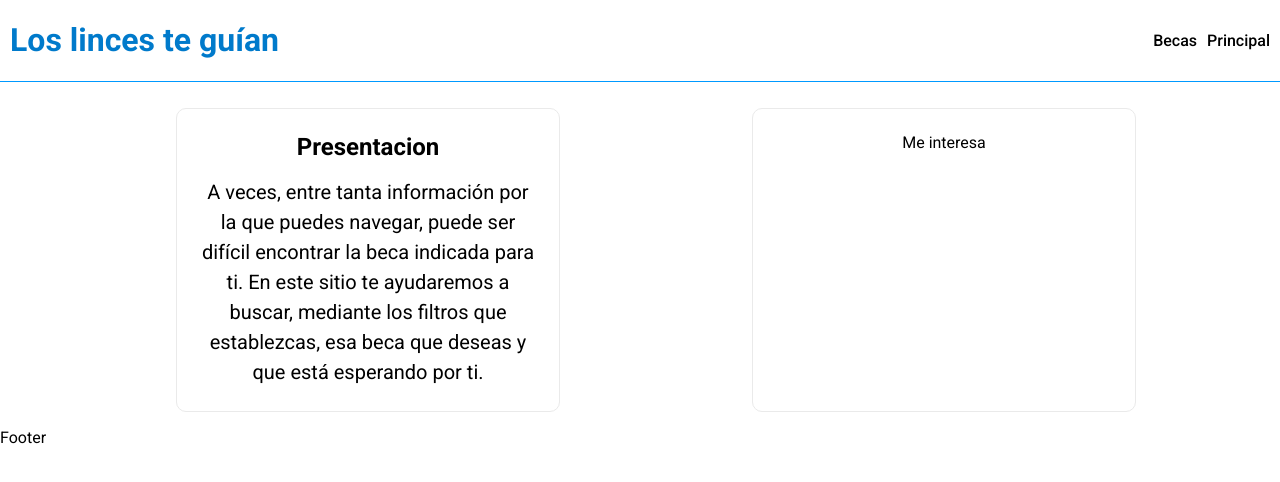
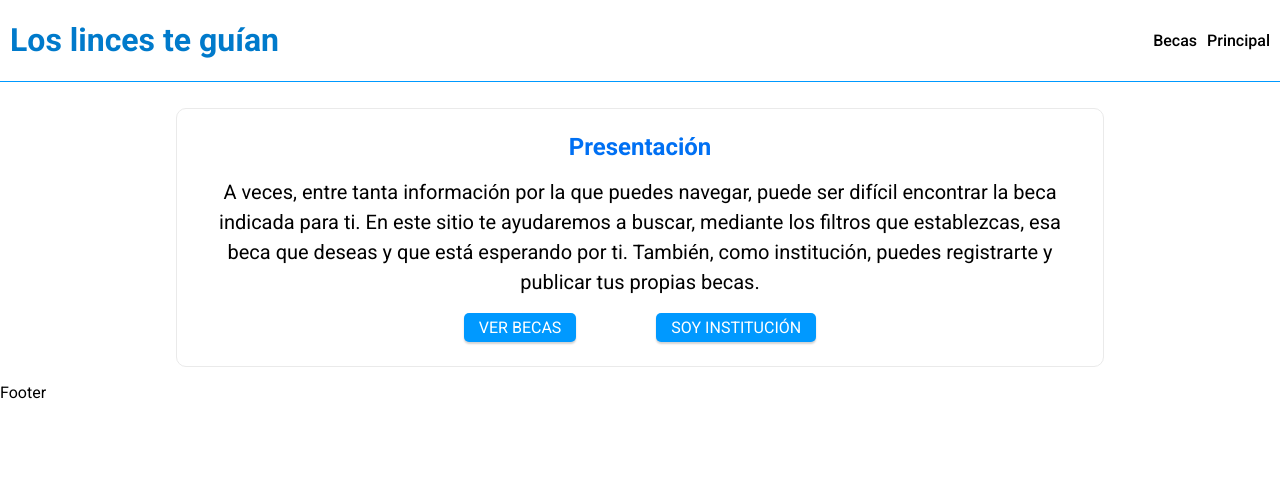
Before and after one commit to GrajalesU/hackathon-udea, a Next.js app: page / in a window 1280 px wide. Shown: the top 482 px of the page. Built offline with nearby package versions, Linux system fonts and the light colour scheme.

Commit message:
Presentation page

```diff
--- a/app/page.jsx
+++ b/app/page.jsx
@@ -1,20 +1,29 @@
 import React from "react";
 import "../styles/globals.css";
 import styles from "../styles/Home.module.css";
+import Link from "next/link";
 
 export default function HomePage() {
   return (
     <div className={styles.container}>
       <div className={styles.card}>
-        <h2>Presentacion</h2>
+        <h2>Presentación</h2>
         <p>
           A veces, entre tanta información por la que puedes navegar, puede ser
           difícil encontrar la beca indicada para ti. En este sitio te
           ayudaremos a buscar, mediante los filtros que establezcas, esa beca
-          que deseas y que está esperando por ti.
+          que deseas y que está esperando por ti. También, como institución, puedes registrarte y publicar tus propias
+          becas.
         </p>
+        <div className={styles.btnContainer}>
+          <Link className={styles.button} href="/scholarships">
+            Ver becas
+          </Link>
+          <Link className={styles.button} href="/login">
+            Soy institución
+          </Link>
+        </div>
       </div>
-      <div className={styles.card}>Me interesa</div>
     </div>
   );
 }
--- a/styles/Home.module.css
+++ b/styles/Home.module.css
@@ -1,8 +1,15 @@
 .container {
   padding: 0 10rem;
   display: flex;
+    gap: 3rem;
+}
+
+.btnContainer {
   margin: auto;
-  gap: 10rem;
+  margin-top: 1rem;
+  display: flex;
+  justify-content: center;
+  gap: 5rem;
 }
 
 .main {
@@ -85,17 +92,10 @@
   border: 1px solid #eaeaea;
   border-radius: 10px;
   transition: color 0.15s ease, border-color 0.15s ease;
-  min-width: 40%;
-}
-
-.card:hover,
-.card:focus,
-.card:active {
-  color: #0070f3;
-  border-color: #0070f3;
 }
 
 .card h2 {
+  color: #0070f3;
   margin: 0 0 1rem 0;
   font-size: 1.5rem;
 }
@@ -109,6 +109,26 @@
 .logo {
   height: 1em;
   margin-left: 0.5rem;
+}
+
+.button {
+  background-color: #09f;
+  color: white;
+  padding: 5px 15px;
+  border-radius: 5px;
+  outline: 0;
+  text-transform: uppercase;
+  cursor: pointer;
+  box-shadow: 0px 2px 2px lightgray;
+  transition: ease background-color 250ms;
+}
+
+.button:hover {
+  background-color: #b1dbec
+}
+.button:disabled {
+  cursor: default;
+  opacity: 0.7;
 }
 
 @media (max-width: 600px) {
```
